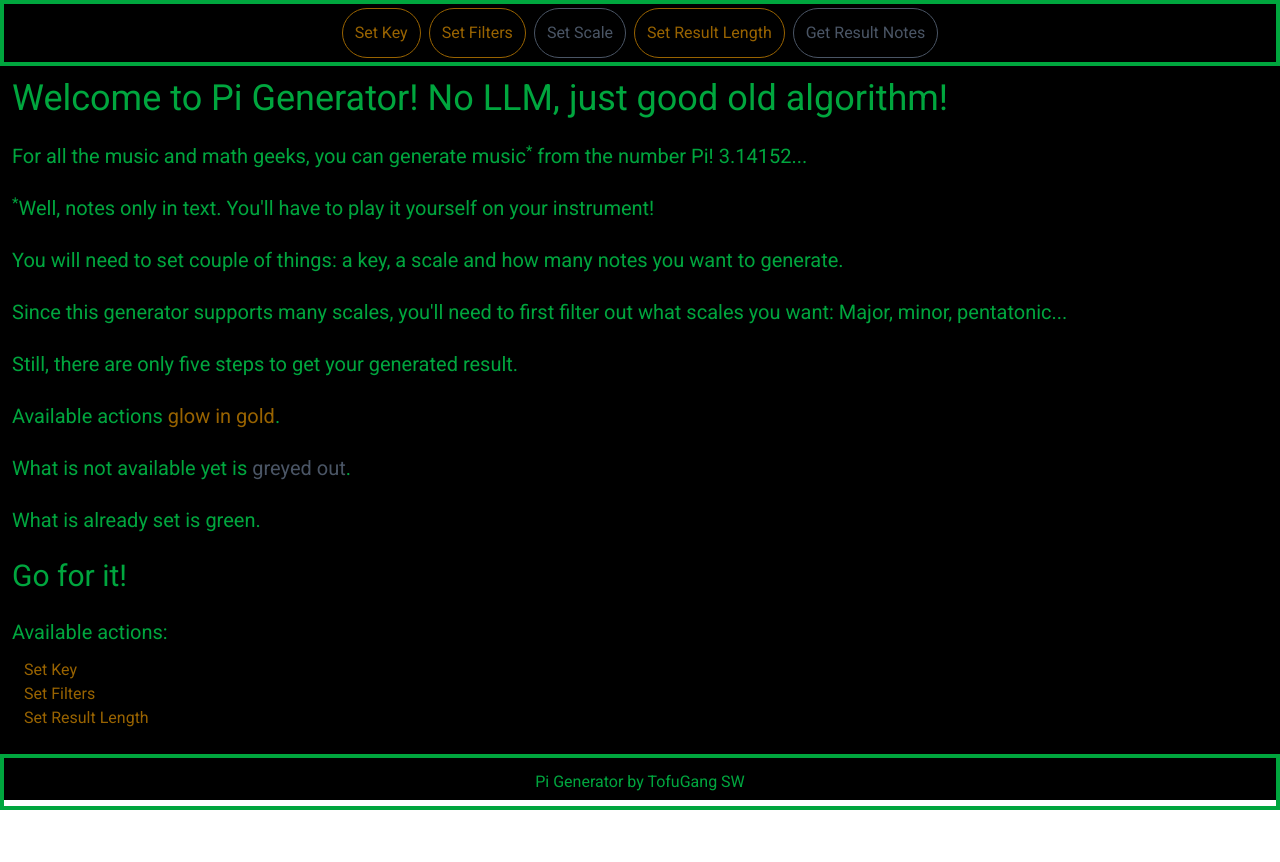
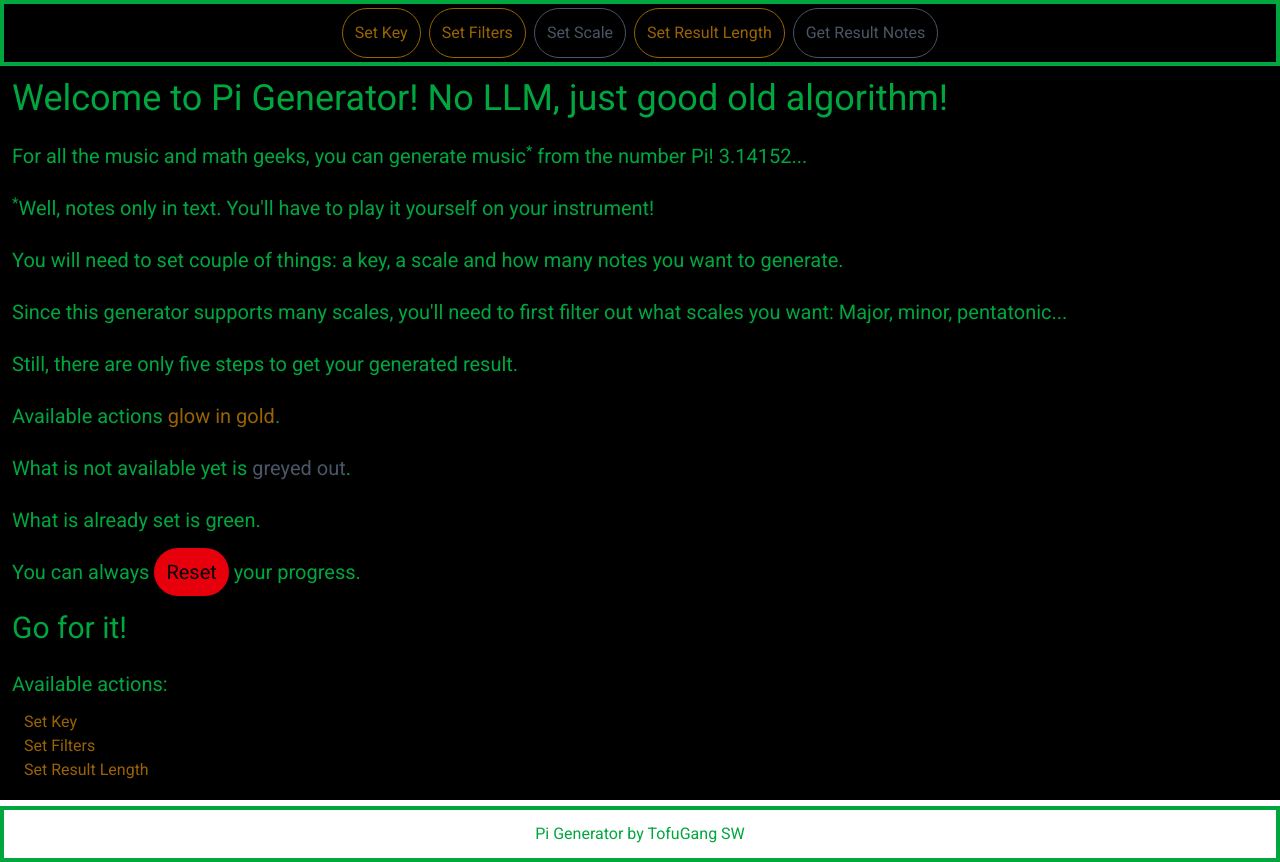
Before and after one commit to Tofu-Gang/pi-generator, a React (Vite) app: page / in a window 1280 px wide. Before the commit the page ends 810 px from the top, so only its background shows below. Built offline with nearby package versions, Linux system fonts and the light colour scheme.

Commit message:
make the home button clear that it resets everything; add the instruction to the homepage

```diff
--- a/src/components/HeaderFooter.jsx
+++ b/src/components/HeaderFooter.jsx
@@ -8,7 +8,7 @@ function HeaderFooter({footer}) {
 
     return (
         <div className="flex justify-between border-4 border-green-600">
-            {location.pathname !== PiGeneratorRoutes.Home.path && !footer && <h3 className="p-3"><Link to="/">Home</Link></h3>}
+            {location.pathname !== PiGeneratorRoutes.Home.path && !footer && <h3 className="p-3 m-1 rounded-full bg-red-600 text-black"><Link to="/">Reset</Link></h3>}
             {location.pathname === PiGeneratorRoutes.Home.path && <div></div>}
             {!footer && <Breadcrumbs />}
             {!footer && <div></div>}
--- a/src/pages/home.jsx
+++ b/src/pages/home.jsx
@@ -48,6 +48,7 @@ function Home() {
             <h1 className="p-3 text-xl">Available actions <span className="text-yellow-600 animate-pulse">glow in gold</span>.</h1>
             <h1 className="p-3 text-xl">What is not available yet is <span className="text-gray-600">greyed out</span>.</h1>
             <h1 className="p-3 text-xl">What is already set is <span className="text-green-600">green</span>.</h1>
+            <h1 className="p-3 text-xl">You can always <span className="p-3 rounded-full bg-red-600 text-black">Reset</span> your progress.</h1>
             <h1 className="p-3 text-3xl">Go for it!</h1>
             <AvailableLinks />
         </div>
```
